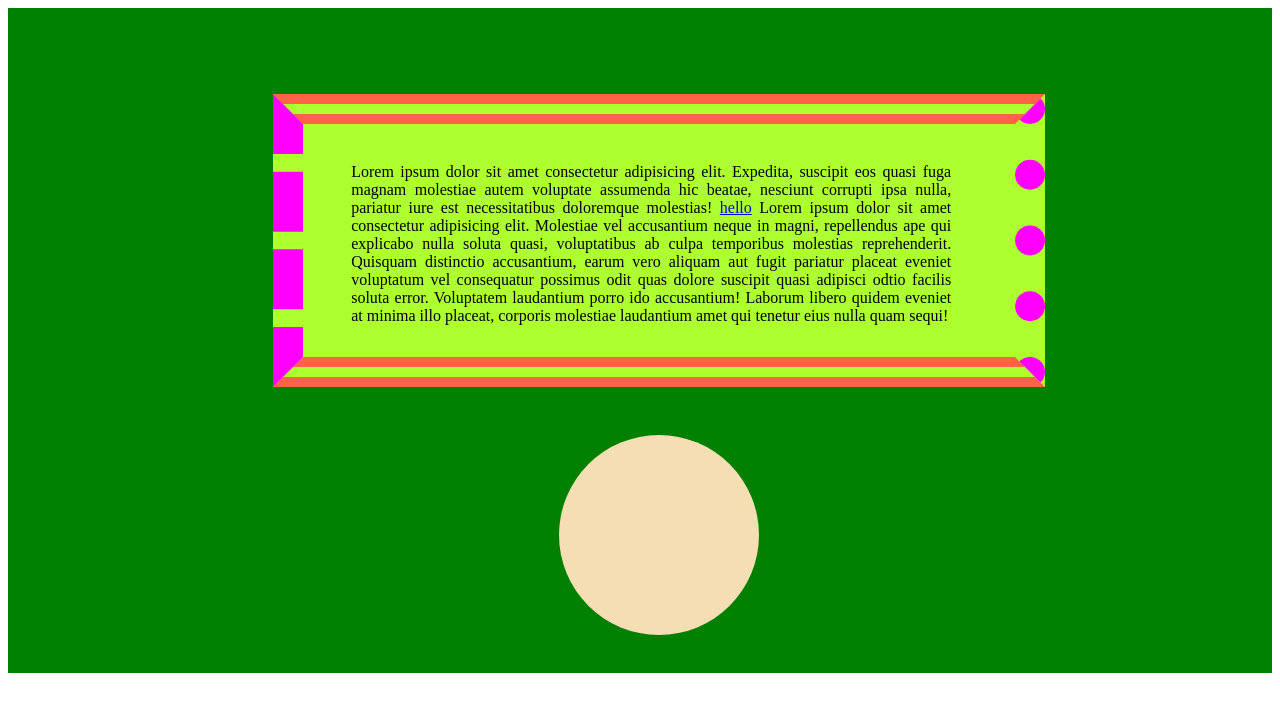
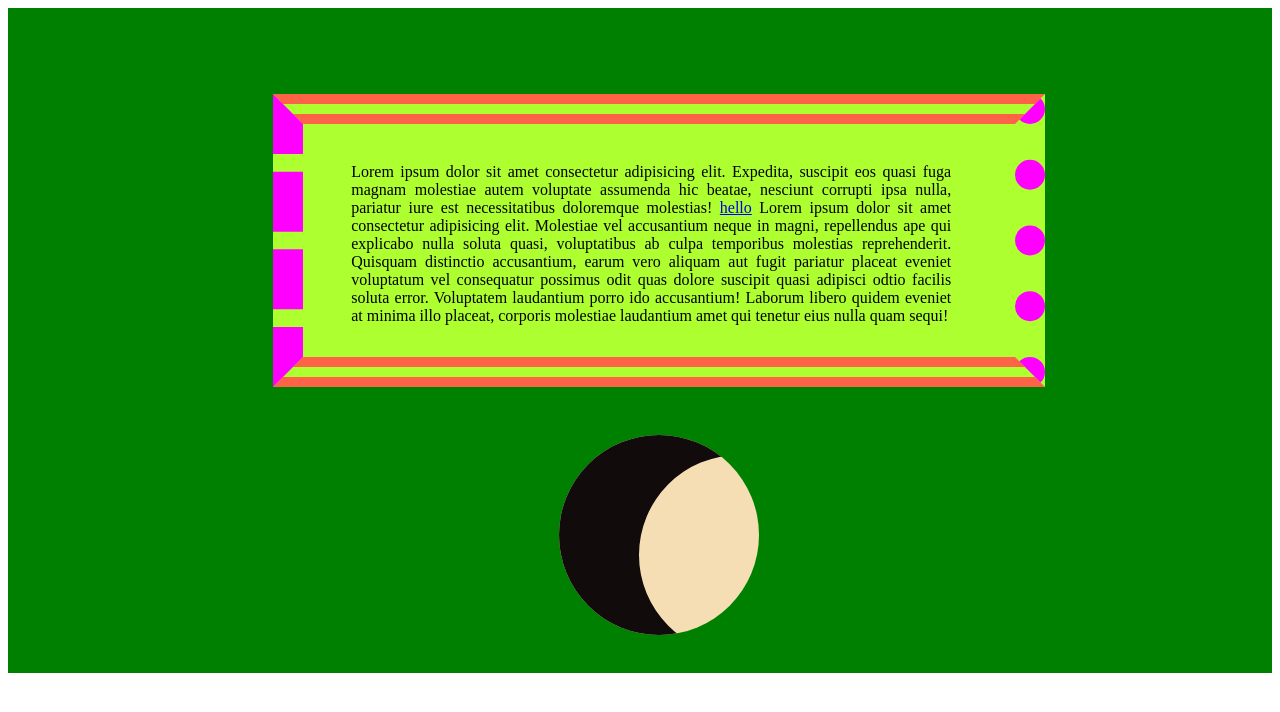
Before and after one commit to coderitec/septweek3, a plain HTML site: page box.html in a window 1280 px wide. Drawn offline with Linux system fonts and the light colour scheme.

Commit message:
feat: add box shadow

```diff
--- a/box.html
+++ b/box.html
@@ -36,9 +36,14 @@
             height:200px;
             margin: auto;
             background-color: wheat;
+            /* background-color: transparent; */
             border-radius: 30px 0 ;
             /* border-start-end-radius: 50px; */
             border-radius: 50%;
+            /* box shadow */
+            box-shadow: 40px 20px 50px yellow;
+            box-shadow: 0 0 30px #9b9797;
+            box-shadow: 80px 20px inset  #110b0b  ;
 
         }
 
```
